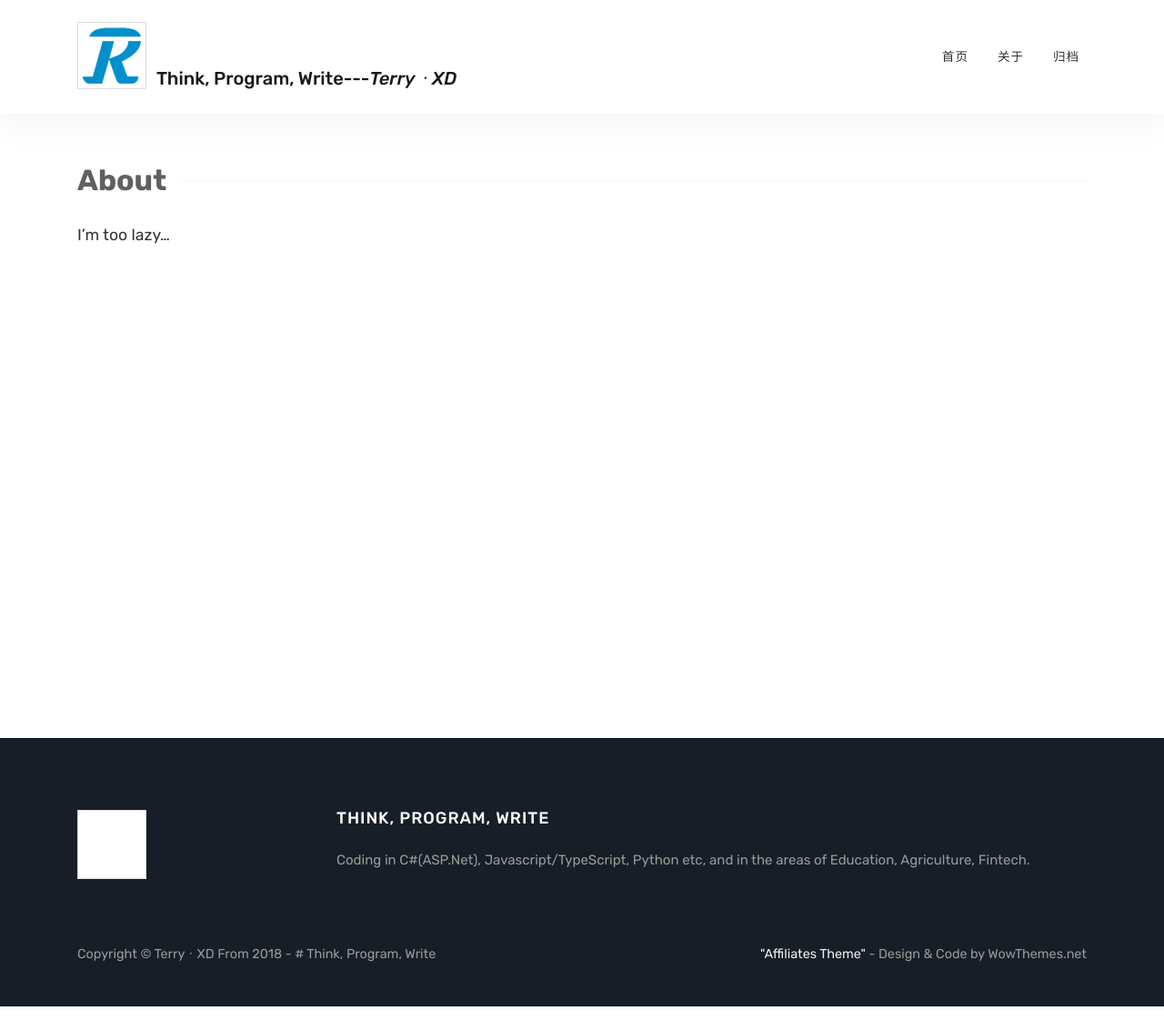
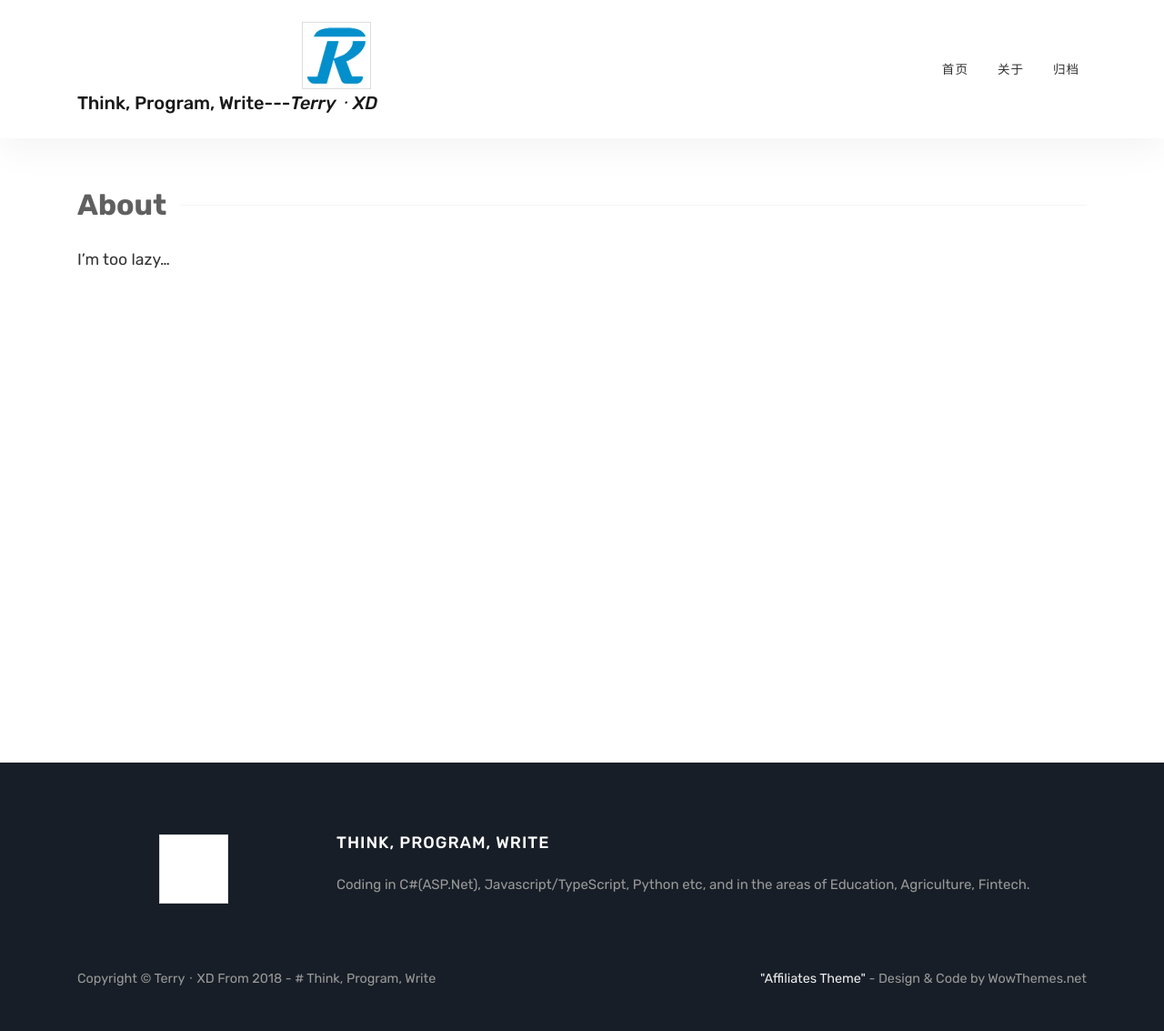
Before and after one commit to yxdt/yxdt.github.io, a Jekyll site: the page built from about.markdown, in a window 1280 px wide and 1133 px high. Shown: the whole window at 91% size. Built offline with Jekyll 4.4.1, drawn with Linux system fonts in a browser that asks for light colours.

Commit message:
minor update

```diff
--- a/assets/css/theme.css
+++ b/assets/css/theme.css
@@ -13,8 +13,7 @@ body {
 }
 
 img {
-  vertical-align: middle;
-  display: inline-block;
+  display: block;
   margin: 0 auto;
   max-width: 100%;
   height: auto;
```
